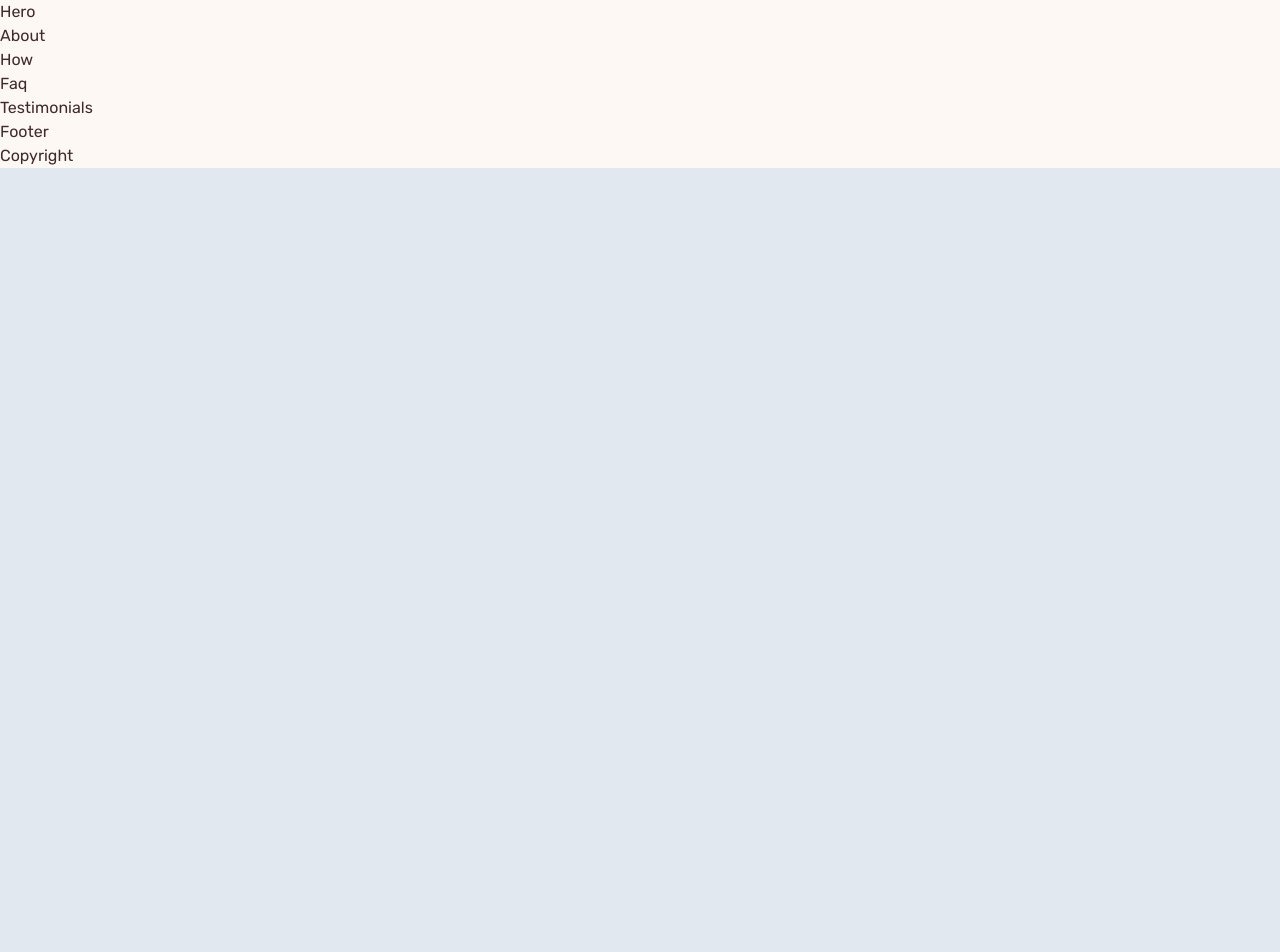
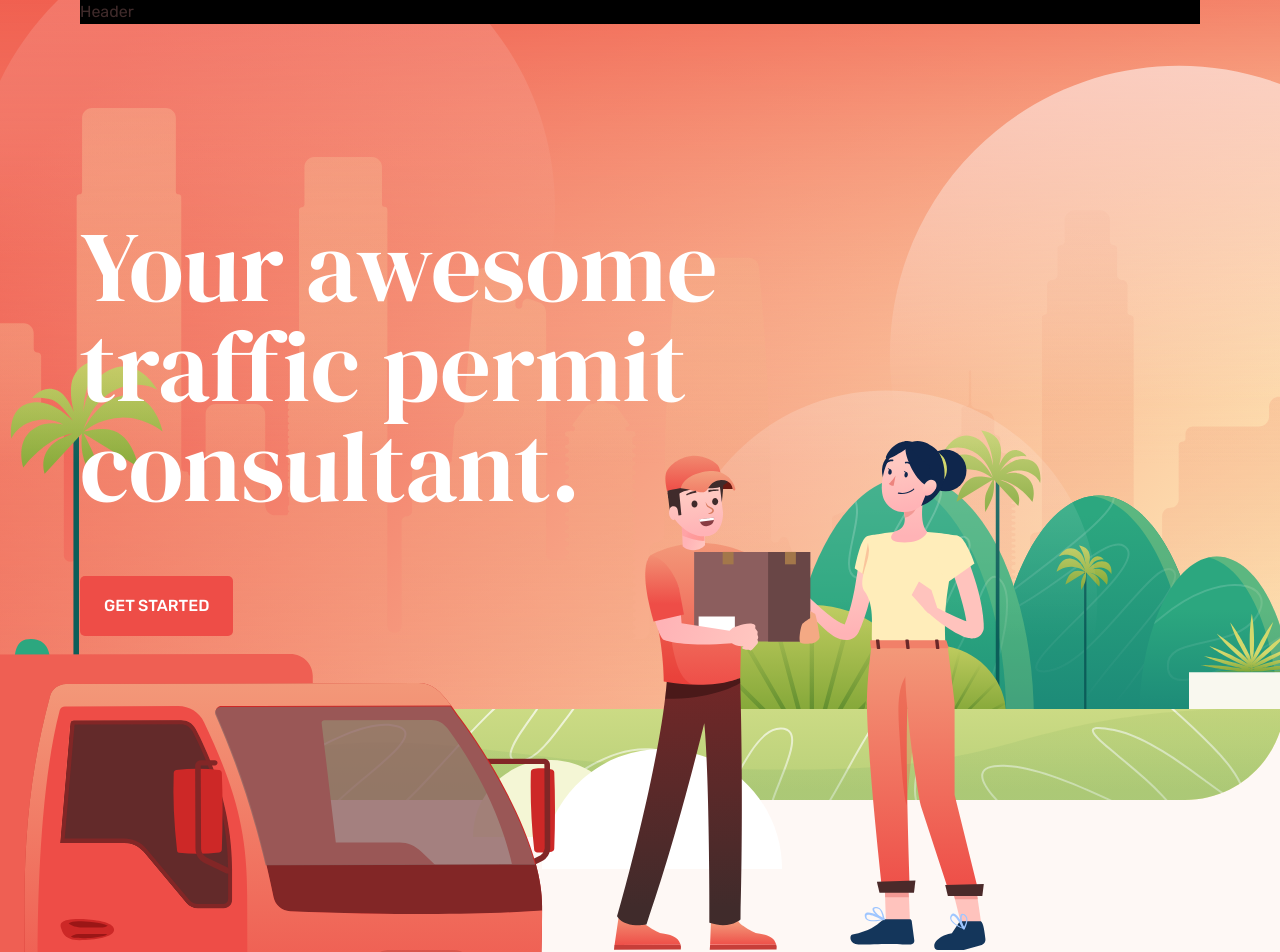
Before and after one commit to adel-fael/next-js_modern-website, a Next.js app: page / in a window 1280 px wide. Shown: the top 952 px of the page. Before the commit the page ends 800 px from the top, so only its background shows below. Built offline with nearby package versions, Linux system fonts and the light colour scheme.

Commit message:
doing the hero, header

```diff
--- a/components/Header.js
+++ b/components/Header.js
@@ -1,5 +1,9 @@
+
+
 const Header = () => {
-  return <div>Header</div>;
+  return (
+    <header className="bg-black h-60px">Header</header>
+  )
 };
 
 export default Header;
--- a/components/Hero.js
+++ b/components/Hero.js
@@ -1,5 +1,71 @@
-const Hero = () => {
-  return <div>Hero</div>;
-};
+//import next image
+import Image from 'next/image'
+//import components
+import Header from './Header'
+//import motion
+import { motion } from 'framer-motion'
+//import variants
+import {
+  boyAnim,
+  fadeInDown,
+  girlAnim,
+  heroTuckAnim,
+  staggerContainer,
+} from '../variants'
 
-export default Hero;
+const Hero = ({ headerData, heroData, navData }) => {
+  // destructure hero data
+  const { title, boyImg, girlImg, truckImg, btnText } = heroData
+  return (
+    <section className="bg-hero bg-no-repeat bg-left-top min-h-[800px] lg:min-h-[950px] lg:mb-80">
+      <motion.div
+        variants={staggerContainer}
+        initial="initial"
+        animate="animate"
+        className="container mx-auto relative min-h-[800px] lg:min-h-[950px] "
+      >
+        {/* header */}
+        <motion.div variants={fadeInDown}>
+          <Header headerData={headerData} navData={navData} />
+        </motion.div>
+
+        {/* title */}
+
+        <motion.h1
+          variants={fadeInDown}
+          className="h1 max-w-[740px] text-white pt-[12rem] mb-[60px] "
+        >
+          {title}
+        </motion.h1>
+        {/* button */}
+
+        <motion.button
+          whileHover={{
+            scale: 1.05,
+          }}
+          variants={fadeInDown}
+          className="btn"
+        >
+          {btnText}
+        </motion.button>
+
+        {/* girl image */}
+
+        <motion.div
+        variants={girlAnim}
+        className="absolute bottom-0 hidden lg:flex">
+          <Image src={girlImg} width={206} height={495} />
+        </motion.div>
+
+        <div className="absolute hidden -bottom-[25%] -left-[30%] lg:flex ">
+          <Image src={truckImg} width={811} height={395} />
+        </div>
+        <div className="absolute hidden right-[380px] bottom-0 lg:flex z-10">
+          <Image src={boyImg} width={206} height={495} />
+        </div>
+      </motion.div>
+    </section>
+  )
+}
+
+export default Hero
--- a/pages/_document.js
+++ b/pages/_document.js
@@ -6,7 +6,7 @@ const Document = () => {
       <Head>
         {/* google fonts */}
         <link rel="preconnect" href="https://fonts.googleapis.com" />
-        <link rel="preconnect" href="https://fonts.gstatic.com" crossorigin />
+        <link rel="preconnect" href="https://fonts.gstatic.com" crossOrigin="true" />
         <link
           href="https://fonts.googleapis.com/css2?family=DM+Serif+Display:ital@0;1&family=Rubik:ital,wght@0,300;0,400;0,500;0,600;0,700;0,800;0,900;1,300;1,400;1,500;1,600;1,700;1,800;1,900&display=swap"
           rel="stylesheet"
--- a/pages/index.js
+++ b/pages/index.js
@@ -1,27 +1,61 @@
 // import components
-import Hero from '../components/Hero';
-import About from '../components/About';
-import How from '../components/How';
-import Faq from '../components/Faq';
-import Testimonials from '../components/Testimonials';
-import Footer from '../components/Footer';
-import Copyright from '../components/Copyright';
+import About from '../components/About'
+import Copyright from '../components/Copyright'
+import Faq from '../components/Faq'
+import Footer from '../components/Footer'
+import Hero from '../components/Hero'
+import How from '../components/How'
+import Testimonials from '../components/Testimonials'
 
 // import data
+import {
+  aboutData,
+  faqData,
+  footerData,
+  headerData,
+  heroData,
+  howData,
+  navData,
+  testimonialData,
+} from '../data.json'
 
-const Home = () => {
+const Home = ({
+  aboutData,
+  faqData,
+  footerData,
+  headerData,
+  heroData,
+  howData,
+  navData,
+  testimonialData,
+}) => {
   return (
-    <div className='overflow-hidden max-w-[1600px] mx-auto bg-page'>
-      <Hero />
-      <About />
-      <How />
-      <Faq />
-      <Testimonials />
-      <Footer />
+    <div className="overflow-hidden max-w-[1600px] mx-auto bg-page">
+      <Hero headerData={headerData} heroData={heroData} navData={navData} />
+      <About aboutData={aboutData} />
+      <How howData={howData}/>
+      <Faq faqData={faqData} />
+      <Testimonials testimonialData={testimonialData}/>
+      <Footer footerData={footerData}/>
       <Copyright />
     </div>
-  );
-};
+  )
+}
 
-// get data.json
-export default Home;
+// fetch data.json
+export const getStaticProps = async () => {
+  return {
+    props: {
+      headerData,
+      heroData,
+      aboutData,
+      faqData,
+      footerData,
+      howData,
+      navData,
+      testimonialData,
+    },
+  }
+}
+
+export default Home
```
